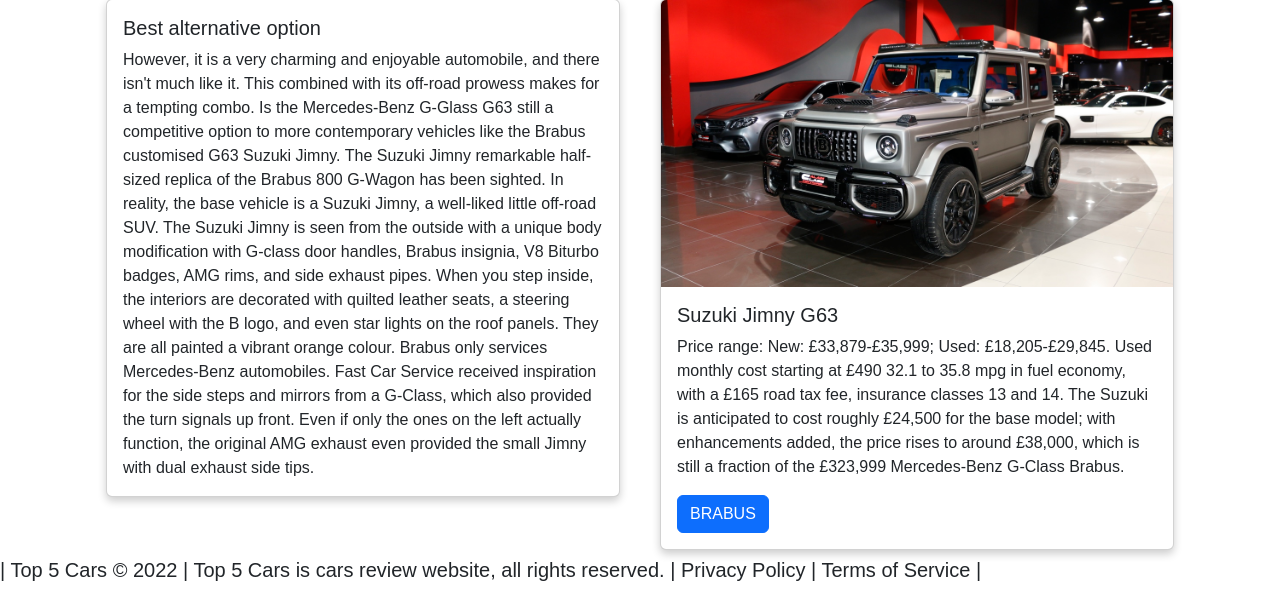
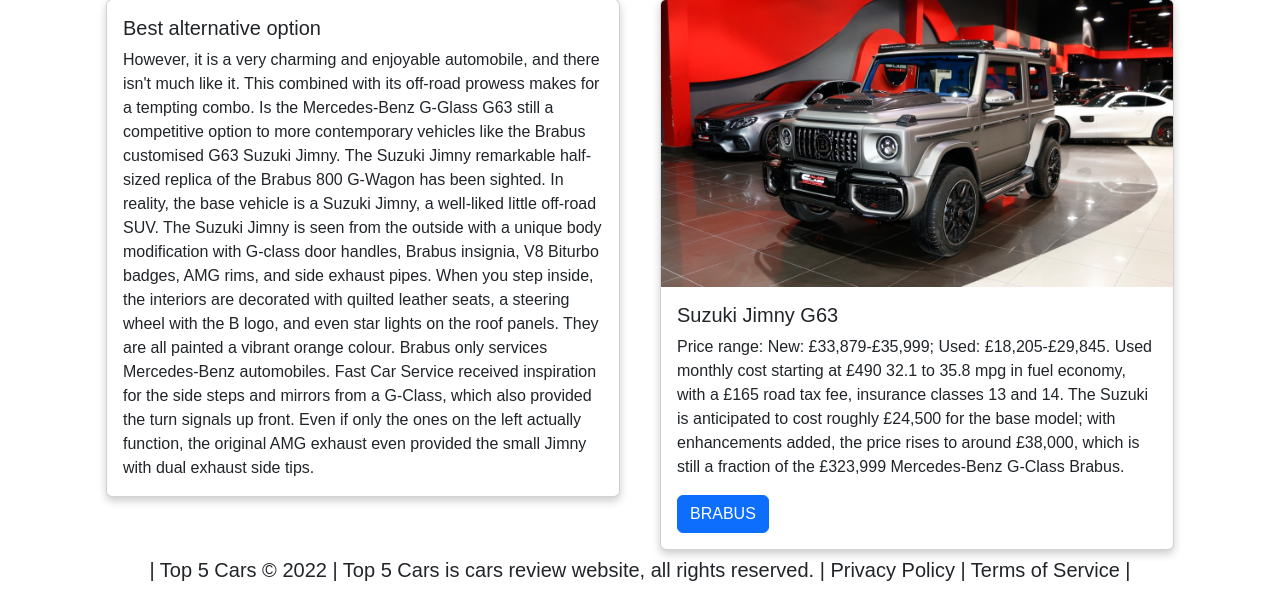
Before and after one commit to TDevTech/TA_innovate_project, a Flask app: page /suv in a window 1280 px wide. Shown: the part 1533-2131 px from the top of the page. Run offline with Flask 2, Linux system fonts and the light colour scheme.

Commit message:
project final push on 15/072022@12:50

```diff
--- a/static/base.css
+++ b/static/base.css
@@ -1,5 +1,4 @@
 @import url('https://fonts.googleapis.com/css2?family=Roboto:ital@0;1&display=swap');
-
 body {
     font-family: Arial, Helvetica, sans-serif;
     margin: 0;
@@ -62,7 +61,10 @@ body {
     background-color: #555;
   }
 
-
+footer{
+  text-align: center;
+  font-weight: bold;
+}
   @media screen and (max-width: 650px) {
     .column {
       width: 100%;
--- a/static/contact.css
+++ b/static/contact.css
@@ -40,6 +40,7 @@ label{
     left: 0;
     top: 0;
     padding: 10px;
+    margin-left: 1%;
     color: rgb(255, 255, 255);
     cursor: text;
     transition: 0.2s;
--- a/templates/base.html
+++ b/templates/base.html
@@ -9,7 +9,7 @@
     <link rel="stylesheet" href="{{url_for('static',filename = 'base.css')}}">
     <!-- JavaScript Bundle with Popper -->
     <script src="https://cdn.jsdelivr.net/npm/bootstrap@5.2.0-beta1/dist/js/bootstrap.bundle.min.js" integrity="sha384-pprn3073KE6tl6bjs2QrFaJGz5/SUsLqktiwsUTF55Jfv3qYSDhgCecCxMW52nD2" crossorigin="anonymous"></script>
-    <!-- <link rel="stylesheet" href="{{url_for('static',filename = 'base.css')}}"> -->
+    <link rel="stylesheet" href="{{url_for('static',filename = 'base.css')}}">
 
     <title>Top 5Cars base</title>
 </head>
--- a/templates/contact.html
+++ b/templates/contact.html
@@ -52,7 +52,7 @@
 </div>
 <div class = "hero">
     <form>
-        <div class="row">
+        <div >
             <div class="input-group">
                 <input type= "text" id="name" required>
                 <label for="name">Your Name</label>
```
Also changed, not shown: README.md.
